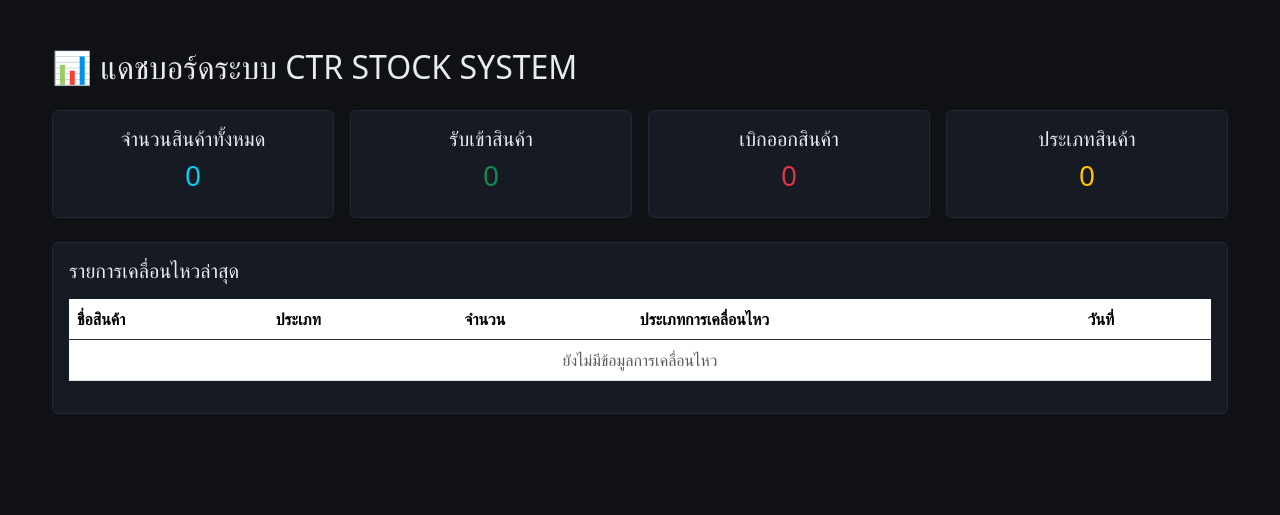
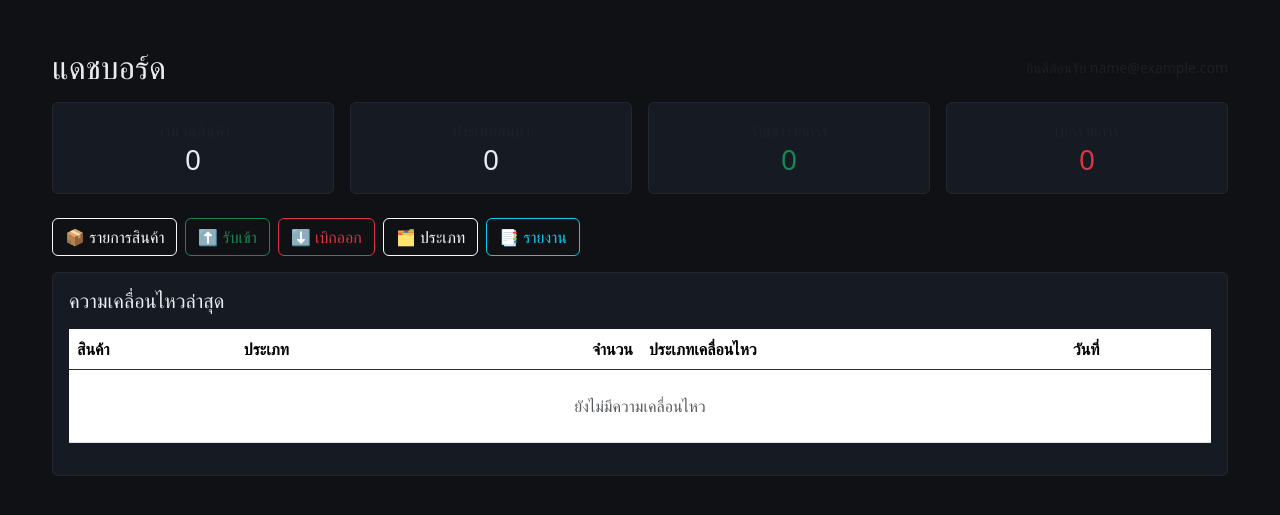
Before and after one commit to Wiselord911/ctr-stock-system, a Flask app: page / in a window 1280 px wide. Shown: the part 56-571 px from the top of the page. Run offline with Flask 3, Linux system fonts and the light colour scheme; the visitor is signed in with stand-in values (Sample User, id 1); data that the repository does not hold is empty.

Commit message:
Update dashboard.html

```diff
--- a/templates/dashboard.html
+++ b/templates/dashboard.html
@@ -1,72 +1,86 @@
 {% extends "base.html" %}
 {% block content %}
 <div class="py-4">
-  <h2 class="mb-4">📊 แดชบอร์ดระบบ CTR STOCK SYSTEM</h2>
+  <div class="d-flex align-items-center justify-content-between mb-3">
+    <h2 class="mb-0">แดชบอร์ด</h2>
+    <div class="text-muted small">ยินดีต้อนรับ{{ ' ' + current_user.email if current_user else '' }}</div>
+  </div>
 
-  <!-- สรุปยอดรวม -->
+  <!-- Summary cards -->
   <div class="row g-3 mb-4">
-    <div class="col-md-3 col-sm-6">
-      <div class="card text-center p-3">
-        <h5>จำนวนสินค้าทั้งหมด</h5>
-        <h3 class="text-info">{{ total_items or 0 }}</h3>
+    <div class="col-sm-6 col-lg-3">
+      <div class="card p-3 text-center">
+        <div class="text-muted">จำนวนสินค้า</div>
+        <div class="h3 mb-0">{{ total_items or 0 }}</div>
       </div>
     </div>
-    <div class="col-md-3 col-sm-6">
-      <div class="card text-center p-3">
-        <h5>รับเข้าสินค้า</h5>
-        <h3 class="text-success">{{ total_receive or 0 }}</h3>
+    <div class="col-sm-6 col-lg-3">
+      <div class="card p-3 text-center">
+        <div class="text-muted">ประเภทสินค้า</div>
+        <div class="h3 mb-0">{{ total_categories or 0 }}</div>
       </div>
     </div>
-    <div class="col-md-3 col-sm-6">
-      <div class="card text-center p-3">
-        <h5>เบิกออกสินค้า</h5>
-        <h3 class="text-danger">{{ total_issue or 0 }}</h3>
+    <div class="col-sm-6 col-lg-3">
+      <div class="card p-3 text-center">
+        <div class="text-muted">รับเข้ารายการ</div>
+        <div class="h3 text-success mb-0">{{ total_receive or 0 }}</div>
       </div>
     </div>
-    <div class="col-md-3 col-sm-6">
-      <div class="card text-center p-3">
-        <h5>ประเภทสินค้า</h5>
-        <h3 class="text-warning">{{ total_categories or 0 }}</h3>
+    <div class="col-sm-6 col-lg-3">
+      <div class="card p-3 text-center">
+        <div class="text-muted">เบิกรายการ</div>
+        <div class="h3 text-danger mb-0">{{ total_issue or 0 }}</div>
       </div>
     </div>
   </div>
 
-  <!-- ตารางแสดงรายการล่าสุด -->
+  <!-- Quick actions -->
+  <div class="mb-3 d-flex flex-wrap gap-2">
+    <a href="{{ url_for('items') }}" class="btn btn-outline-light">📦 รายการสินค้า</a>
+    <a href="{{ url_for('receive') }}" class="btn btn-outline-success">⬆️ รับเข้า</a>
+    <a href="{{ url_for('issue') }}" class="btn btn-outline-danger">⬇️ เบิกออก</a>
+    <a href="{{ url_for('categories') }}" class="btn btn-outline-light">🗂️ ประเภท</a>
+    <a href="{{ url_for('reports') }}" class="btn btn-outline-info">📑 รายงาน</a>
+  </div>
+
+  <!-- Latest logs -->
   <div class="card p-3">
-    <h5 class="mb-3">รายการเคลื่อนไหวล่าสุด</h5>
+    <h5 class="mb-3">ความเคลื่อนไหวล่าสุด</h5>
     <div class="table-responsive">
       <table class="table table-hover align-middle">
         <thead>
           <tr>
-            <th>ชื่อสินค้า</th>
+            <th>สินค้า</th>
             <th>ประเภท</th>
-            <th>จำนวน</th>
-            <th>ประเภทการเคลื่อนไหว</th>
+            <th class="text-end">จำนวน</th>
+            <th>ประเภทเคลื่อนไหว</th>
             <th>วันที่</th>
           </tr>
         </thead>
         <tbody>
-          {% if latest_logs %}
-            {% for log in latest_logs %}
+          {% if latest_logs and latest_logs|length %}
+            {% for row in latest_logs %}
               <tr>
-                <td>{{ log.item_name }}</td>
-                <td>{{ log.category_name or '-' }}</td>
-                <td>{{ log.quantity }}</td>
+                <td>{{ row.item_name or '-' }}</td>
+                <td>{{ row.category_name or '-' }}</td>
+                <td class="text-end">{{ row.quantity or 0 }}</td>
                 <td>
-                  {% if log.type == 'receive' %}
+                  {% if row.type == 'receive' %}
                     <span class="badge bg-success">รับเข้า</span>
-                  {% elif log.type == 'issue' %}
+                  {% elif row.type == 'issue' %}
                     <span class="badge bg-danger">เบิกออก</span>
                   {% else %}
-                    <span class="badge bg-secondary">อื่น ๆ</span>
+                    <span class="badge bg-secondary">{{ row.type or '-' }}</span>
                   {% endif %}
                 </td>
-                <td>{{ log.date.strftime('%d/%m/%Y %H:%M') }}</td>
+                <td>
+                  {% if row.date %}{{ row.date.strftime('%d/%m/%Y %H:%M') }}{% else %}-{% endif %}
+                </td>
               </tr>
             {% endfor %}
           {% else %}
             <tr>
-              <td colspan="5" class="text-center text-muted">ยังไม่มีข้อมูลการเคลื่อนไหว</td>
+              <td colspan="5" class="text-center text-muted py-4">ยังไม่มีความเคลื่อนไหว</td>
             </tr>
           {% endif %}
         </tbody>
```
